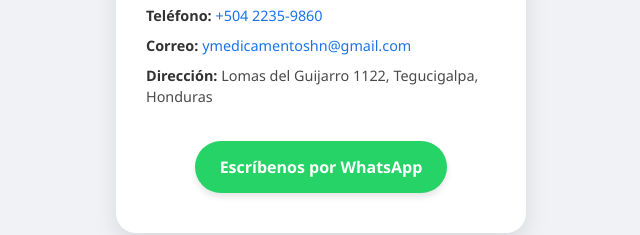
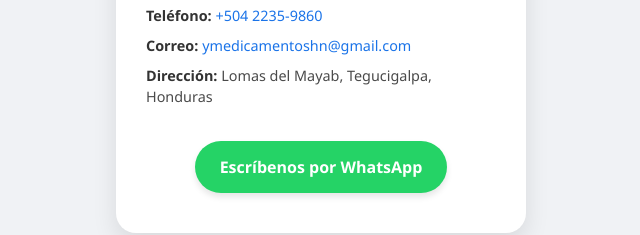
Before and after one commit to YMEDICAMENTOSHN/Y-MEDICAMENTOS-PAGE, a plain HTML site: page index.html in a window 1280 px wide. Shown: the part 478-713 px from the top of the page, 319-959 px from the left. Drawn offline with Linux system fonts and the light colour scheme.

Commit message:
Update index.html

```diff
--- a/index.html
+++ b/index.html
@@ -103,7 +103,7 @@
             <p><strong>WhatsApp:</strong> <a href="https://wa.me/50499702742" target="_blank">+504 9970-2742</a></p>
             <p><strong>Teléfono:</strong> <a href="tel:+50422359860">+504 2235-9860</a></p>
             <p><strong>Correo:</strong> <a href="mailto:ymedicamentoshn@gmail.com">ymedicamentoshn@gmail.com</a></p>
-            <p><strong>Dirección:</strong> Lomas del Guijarro 1122, Tegucigalpa, Honduras</p>
+            <p><strong>Dirección:</strong> Lomas del Mayab, Tegucigalpa, Honduras</p>
         </div>
 
         <!-- BOTON DE ACCION -->
```
